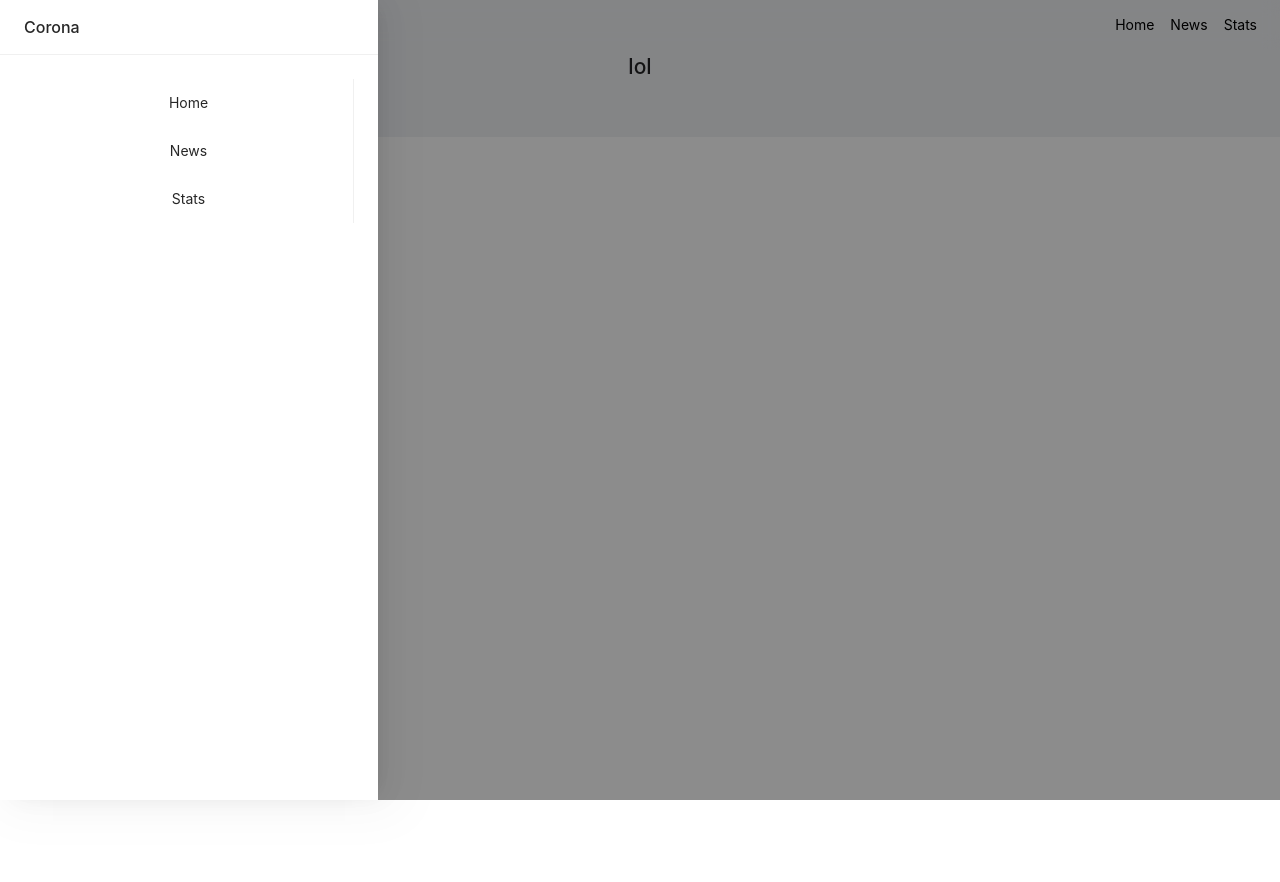
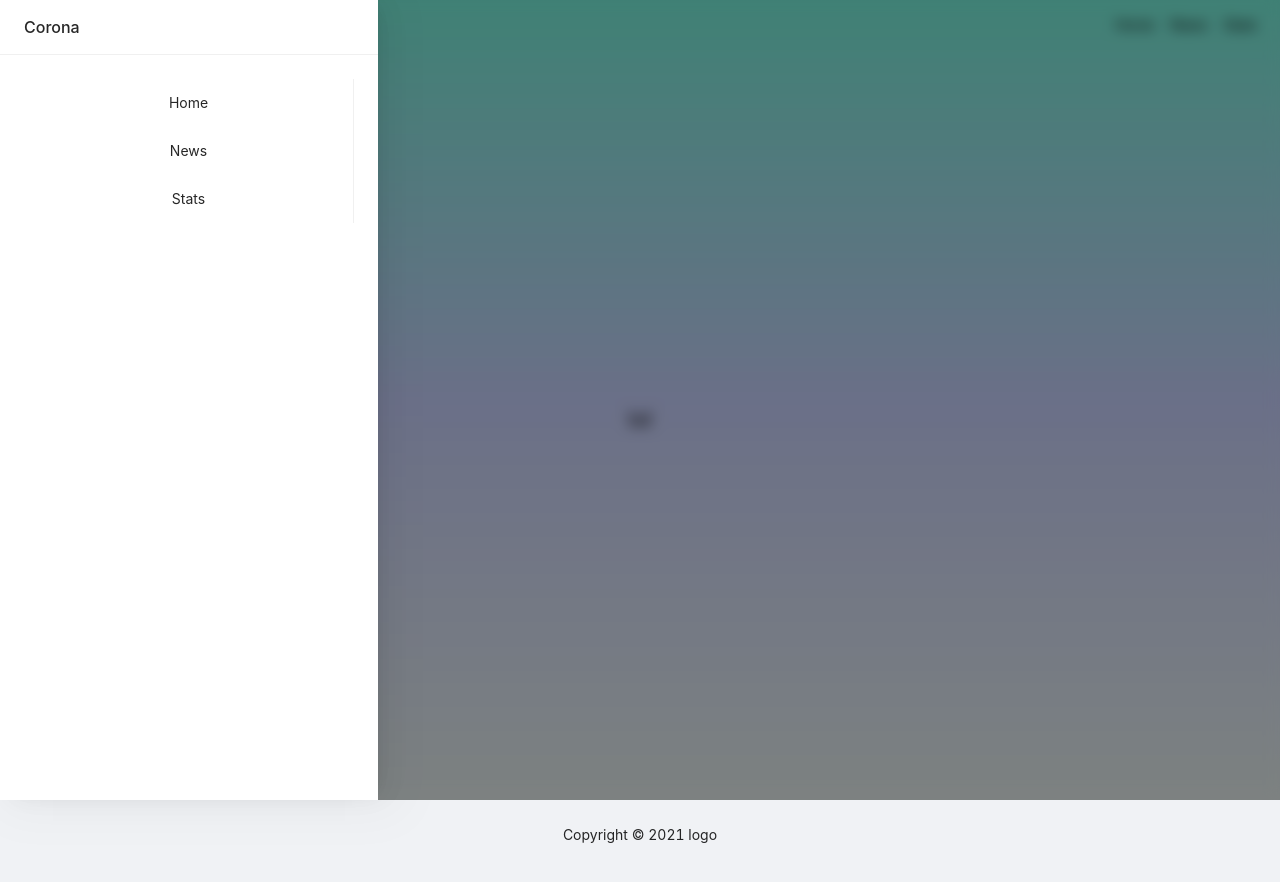
Before and after one commit to SiddheshDabholkar/Corona, a Next.js app: page / in a window 1280 px wide. Both pictures are taken after a click on the button 31 px from the left and 25 px from the top of the page. Before the commit the page ends 800 px from the top, so only its background shows below. Built offline with nearby package versions, Linux system fonts and the light colour scheme.

Commit message:
added api

```diff
--- a/Container/MainContainer/index.jsx
+++ b/Container/MainContainer/index.jsx
@@ -8,4 +8,11 @@ export const MainContainer = styled.div`
   align-items: center;
   width: 100%;
   height: ${({ auto }) => (auto ? "auto" : "800px")};
+  background-color: #74ebd5;
+  background-image: linear-gradient(
+    180deg,
+    #74ebd5 0%,
+    #c2cbf7 50%,
+    #e3eceb 100%
+  );
 `;
--- a/Layout/Footer/index.jsx
+++ b/Layout/Footer/index.jsx
@@ -1,9 +1,24 @@
 import React from "react";
+import { Layout } from "antd";
+import styled from "styled-components";
+const { Footer } = Layout;
+
+const StyledFooter = styled(Footer)`
+  display: flex;
+  flex-direction: column;
+  justify-content: center;
+  align-items: center;
+  width: 100%;
+`;
 
 export default function SFooter() {
   return (
     <>
-      <h1>Footer</h1>
+      <StyledFooter>
+        <p>Copyright © {new Date().getFullYear()} logo</p>
+      </StyledFooter>
     </>
   );
 }
+
+// covid19.mathdro.id
--- a/Layout/Header/index.jsx
+++ b/Layout/Header/index.jsx
@@ -7,7 +7,7 @@ const { Header } = Layout;
 
 //! Navbar styles starts here
 const StyledHeader = styled(Header)`
-  backdrop-filter: blur(8px);
+  backdrop-filter: blur(10px);
   background-color: rgba(178, 60, 253, 0);
   position: fixed;
   display: flex;
@@ -30,13 +30,14 @@ const LeftContainer = styled.div`
   float: left;
   justify-content: flex-start;
 `;
+
 const RightContainer = styled.div`
   display: flex;
   flex-direction: row;
   align-items: center;
   width: 85%;
   justify-content: flex-end;
-  @media (max-width: 360px) {
+  @media (max-width: 300px) {
     display: none;
   }
 `;
@@ -49,6 +50,11 @@ const LinkContainer = styled.div`
 `;
 
 //! Drawer Styles starts here
+const StyledDrawer = styled(Drawer)`
+  backdrop-filter: blur(7px);
+  background-color: rgba(178, 60, 253, 0);
+`;
+
 const StyledMenuItem = styled(Menu.Item)`
   display: flex;
   justify-content: center;
@@ -87,7 +93,7 @@ export default function SHeader() {
           </LinkContainer>
         </RightContainer>
       </StyledHeader>
-      <Drawer
+      <StyledDrawer
         title="Corona"
         placement="left"
         closable={false}
@@ -111,7 +117,7 @@ export default function SHeader() {
             </Link>
           </StyledMenuItem>
         </Menu>
-      </Drawer>
+      </StyledDrawer>
     </>
   );
 }
--- a/package.json
+++ b/package.json
@@ -11,12 +11,14 @@
     "@next/bundle-analyzer": "^10.0.9",
     "antd": "4.14.1",
     "axios": "^0.21.1",
+    "chart.js": "^3.2.0",
     "cross-env": "^7.0.3",
     "dayjs": "1.10.4",
     "esm": "^3.2.25",
     "next": "latest",
     "postcss-preset-env": "^6.7.0",
     "react": "^17.0.2",
+    "react-countup": "^4.3.3",
     "react-dom": "^17.0.2",
     "styled-components": ""
   },
--- a/pages/Stats.jsx
+++ b/pages/Stats.jsx
@@ -1,4 +1,4 @@
-import React from "react";
+import React, { useState, useEffect } from "react";
 import Head from "next/head";
 import { MainContainer } from "../Container/MainContainer";
 
@@ -10,7 +10,8 @@ export default function Stats() {
         <meta name="keywords" content="Stats" />
       </Head>
       <MainContainer auto>
-        <h1>Stats</h1>
+        <h1>lol</h1>
+        <p>confirmed :{data}</p>
       </MainContainer>
     </>
   );
--- a/pages/index.js
+++ b/pages/index.js
@@ -8,7 +8,7 @@ export default function Home() {
         <title>corona | Home</title>
         <meta name="keywords" content="Home" />
       </Head>
-      <MainContainer auto>
+      <MainContainer>
         <h1>lol</h1>
       </MainContainer>
     </>
```
Also changed, not shown: Components/Card/NumberCard/index.jsx (added, +10 -0 lines), Components/Card/index.jsx (added, +13 -0 lines), Container/RestContainer/index.jsx (added, +9 -0 lines), pages/404.jsx (added, +10 -0 lines), pages/api.jsx (added, +15 -0 lines), 1 other file (tests, documents, lock files or other folders).
